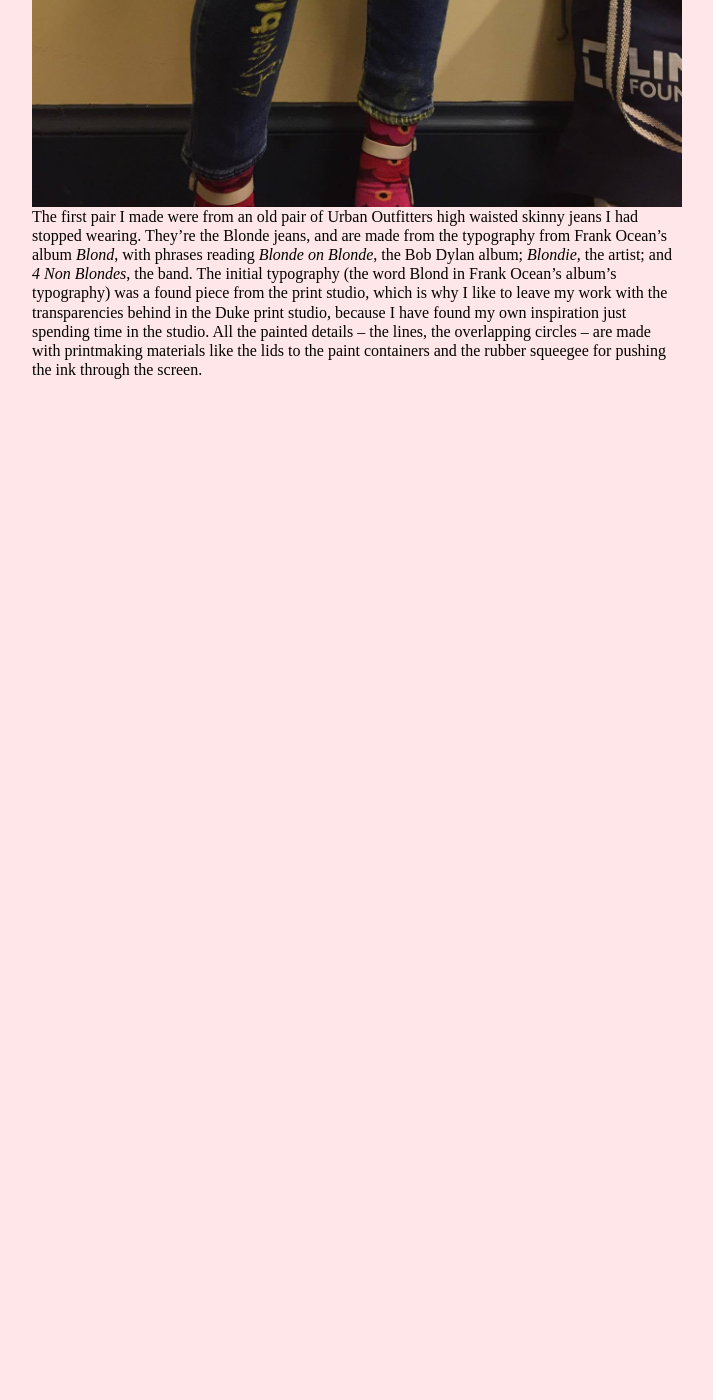
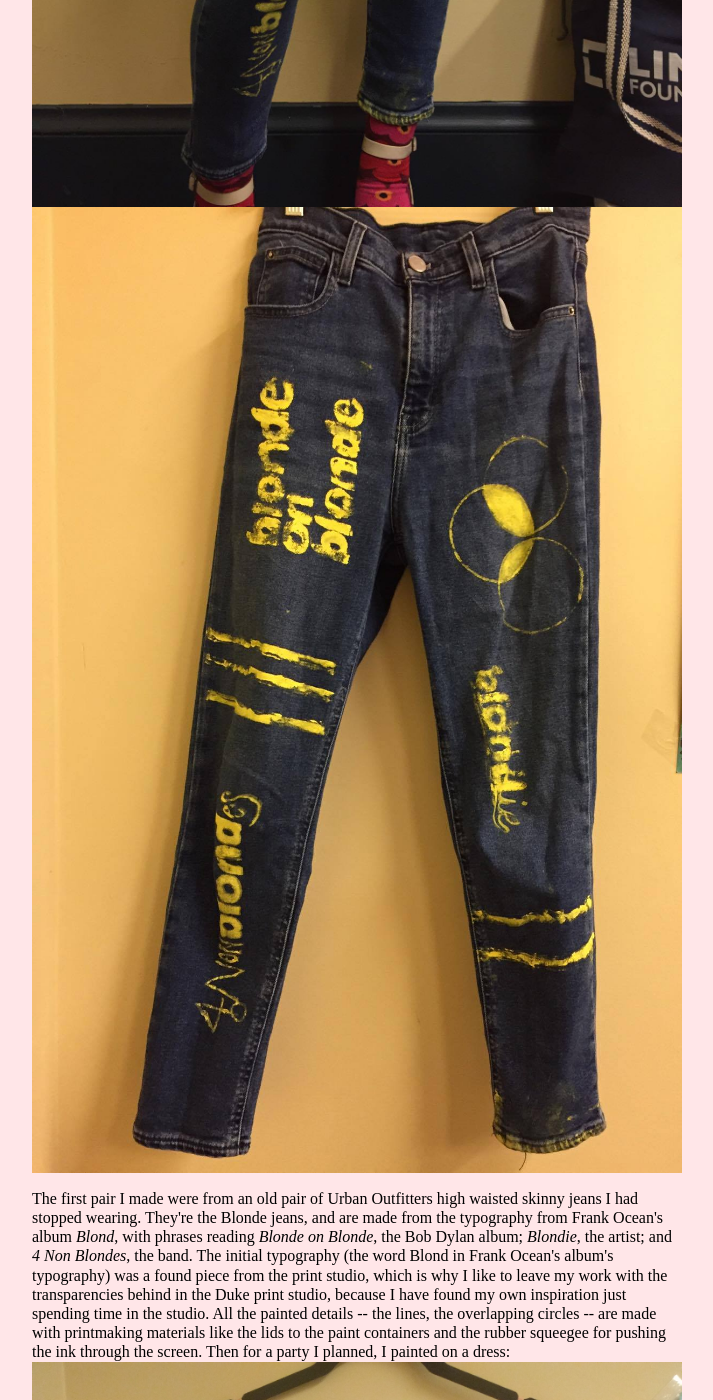
Before and after one commit to pmt/pmt.github.io, a Jekyll site: the page built from _posts/2017-12-23-pants.md, in a window 1280 px wide and 1400 px high, scrolled down 906 px. Shown: the whole window, without its empty margins (283-996 px from the left). Built offline with Jekyll 4.4.1, drawn with Linux system fonts in a browser that asks for light colours; before the commit the page ends 1319 px from its top, so only the background shows below that; some of the changed text lies outside the part shown.

Commit message:
Add more to blog post, add images

```diff
--- a/_posts/2017-12-23-pants.md
+++ b/_posts/2017-12-23-pants.md
@@ -6,5 +6,11 @@ date: 2017-12-23
 
 This semester I decided to get back into printmaking, a hobby I've enjoyed since high school. Then, I did multi-color wood block prints. At Duke, I'm able to explore photo-emulsion screenprinting, a totally unique process from that of wood block printing, but one I also really enjoy. I began learning it for the express purpose of printing on a pair of jeans I no longer wear.
 
-<img class="post-inline-image" src="/files/pants/blonde_jeans.jpg"/>
-The first pair I made were from an old pair of Urban Outfitters high waisted skinny jeans I had stopped wearing. They're the Blonde jeans, and are made from the typography from Frank Ocean's album <i>Blond</i>, with phrases reading <i>Blonde on Blonde</i>, the Bob Dylan album; <i>Blondie</i>, the artist; and <i>4 Non Blondes</i>, the band. The initial typography (the word Blond in Frank Ocean's album's typography) was a found piece from the print studio, which is why I like to leave my work with the transparencies behind in the Duke print studio, because I have found my own inspiration just spending time in the studio. All the painted details -- the lines, the overlapping circles -- are made with printmaking materials like the lids to the paint containers and the rubber squeegee for pushing the ink through the screen.
+<img class="post-inline-image" src="/files/pants/blonde_jeans.jpg" /> <img class="post-inline-image" src="/files/pants/blonde_jeans2.jpg" />
+
+<p> The first pair I made were from an old pair of Urban Outfitters high waisted skinny jeans I had stopped wearing. They're the Blonde jeans, and are made from the typography from Frank Ocean's album <i>Blond</i>, with phrases reading <i>Blonde on Blonde</i>, the Bob Dylan album; <i>Blondie</i>, the artist; and <i>4 Non Blondes</i>, the band. The initial typography (the word Blond in Frank Ocean's album's typography) was a found piece from the print studio, which is why I like to leave my work with the transparencies behind in the Duke print studio, because I have found my own inspiration just spending time in the studio. All the painted details -- the lines, the overlapping circles -- are made with printmaking materials like the lids to the paint containers and the rubber squeegee for pushing the ink through the screen.
+
+Then for a party I planned, I painted on a dress:
+<img class="post-inline-image" src="/files/pants/still_dress.jpg" /> <img class="post-inline-image" src="/files/pants/still_ph972_1959.jpg" />
+
+This piece was inspired by Clifford Still's <i>PH-972</i>, one of my favorite works by one of my favorite abstract expressionists. I love the way it turned out and wore it over a turtleneck to a job interview (I got the job). I also like to have it hanging on my wall.
```
Also changed, not shown: files/pants/blonde_jeans2.jpg (added), files/pants/still_dress.jpg (added), files/pants/still_ph972_1959.jpg (added).
